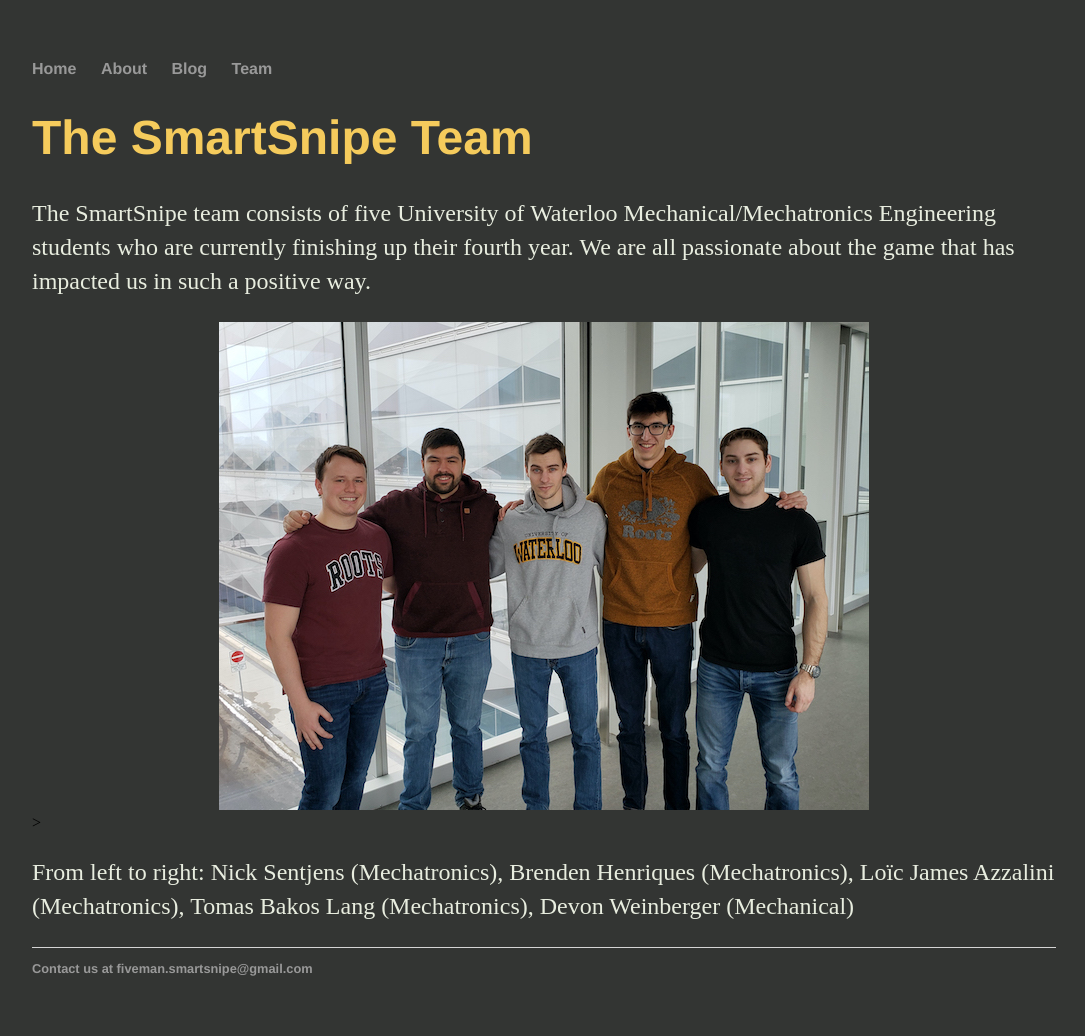
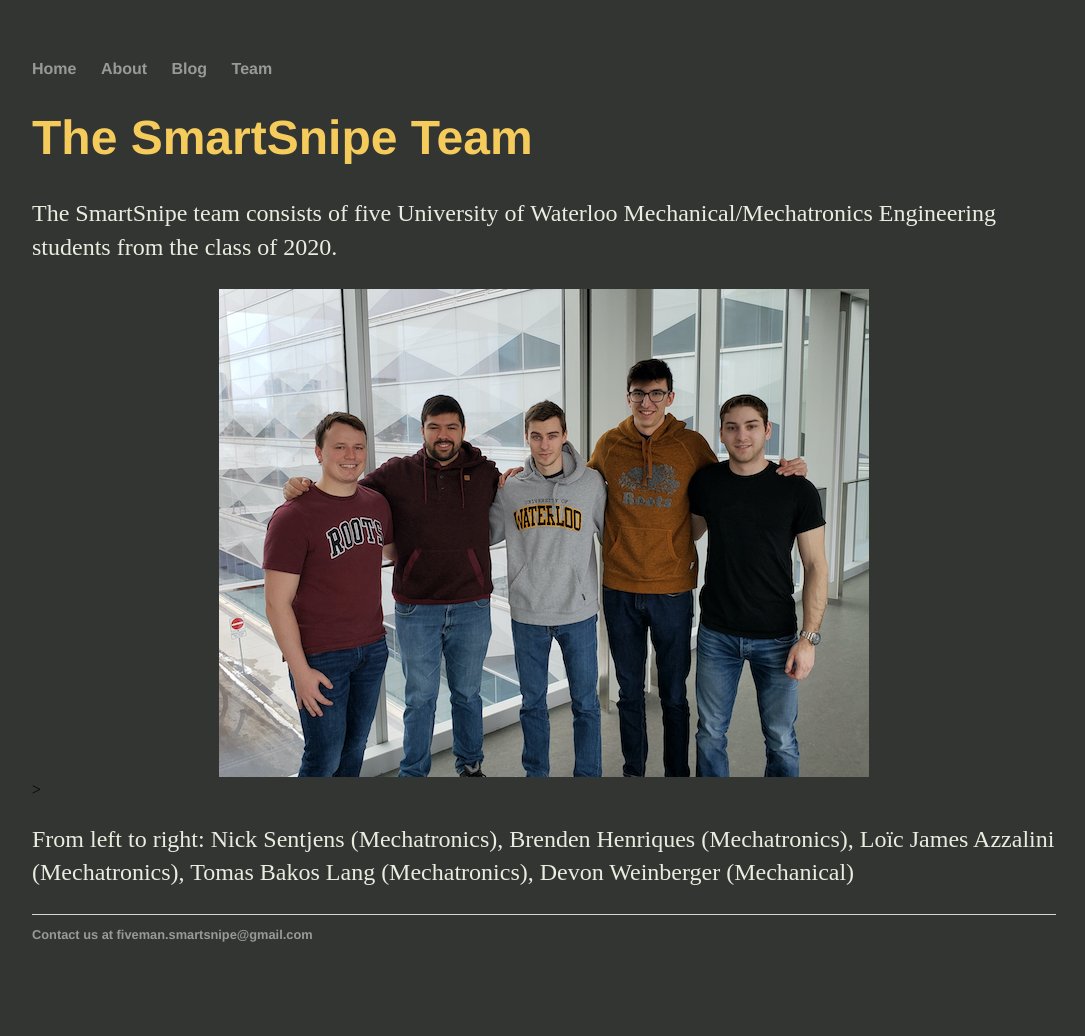
Before and after one commit to SmartSnipe/SmartSnipe.github.io, a Jekyll site: the page built from team/index.html, in a window 1280 px wide. Shown: the whole page, without its empty margins (96-1181 px from the left). Built offline with Jekyll 4.4.1, drawn with Linux system fonts in a browser that asks for light colours; after the commit the page ends 1002 px from its top, so only the background shows below that.

Commit message:
Update index.html

```diff
--- a/team/index.html
+++ b/team/index.html
@@ -4,7 +4,7 @@ title: SmartSnipe Team
 ---
 <div class="blurb">
 	<h1>The SmartSnipe Team</h1>
-	<p>The SmartSnipe team consists of five University of Waterloo Mechanical/Mechatronics Engineering students who are currently finishing up their fourth year. We are all passionate about the game that has impacted us in such a positive way. </p>
+	<p>The SmartSnipe team consists of five University of Waterloo Mechanical/Mechatronics Engineering students from the class of 2020. </p>
 	<center>
 	<img src="/Assets/teamshot.jpg" alt ="Team Shot">
 	</center>>
```
